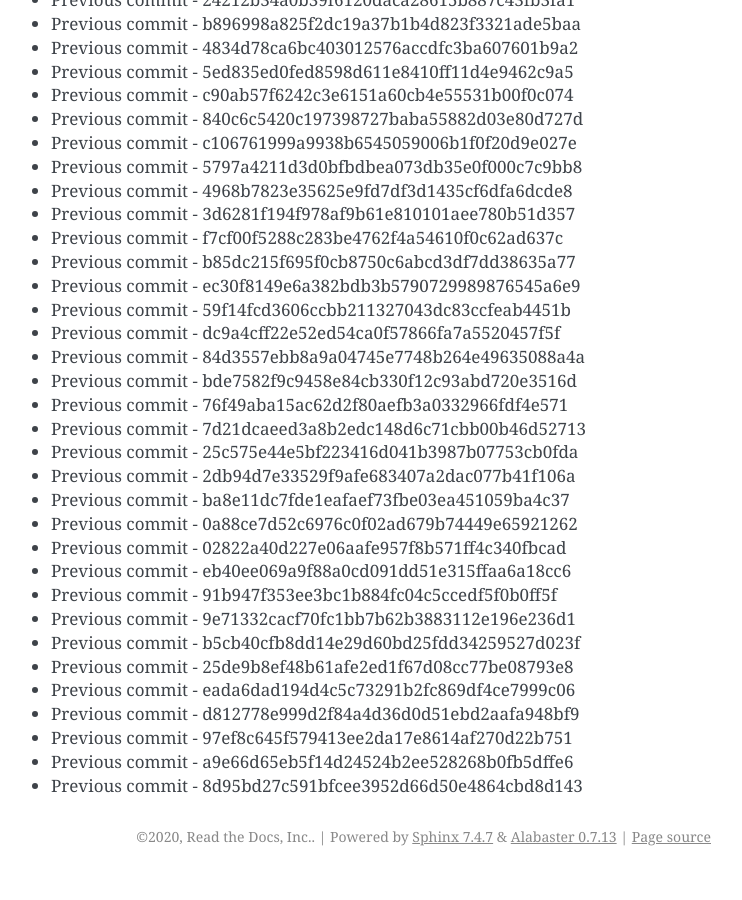
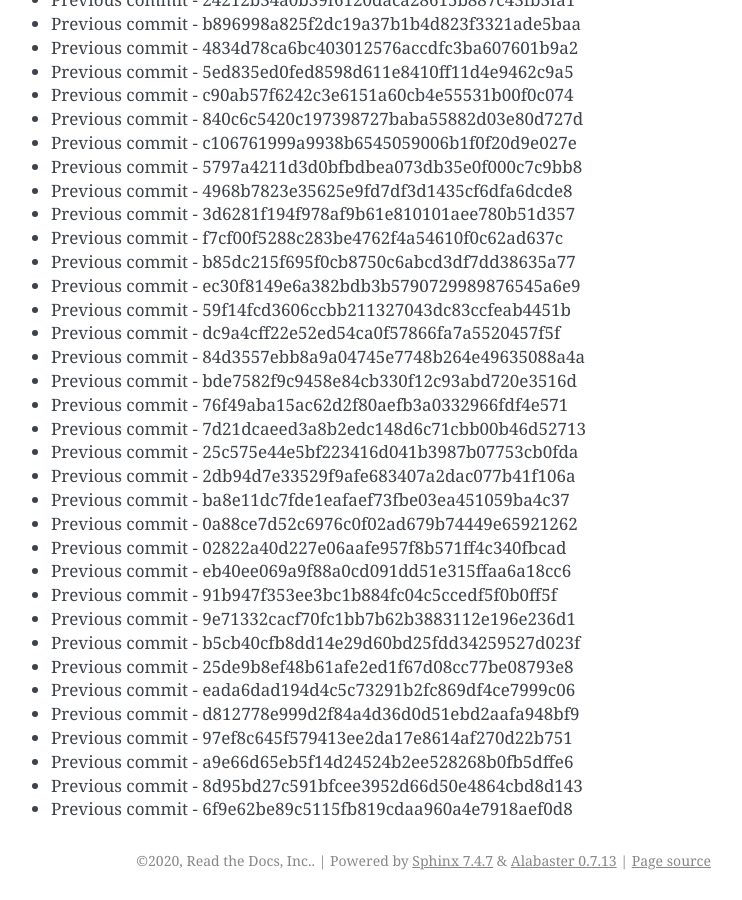
Before and after one commit to readthedocs/rtd-git-stresstest, a Sphinx documentation site: the page built from docs/updates.rst, in a window 1280 px wide and 900 px high, scrolled down 9008 px. Shown: the whole window, without its empty margins (399-1141 px from the left). Built offline with Sphinx 7.4.7, drawn with Linux system fonts in a browser that asks for light colours; before the commit the page ends 9884 px from its top, so only the background shows below that.

Commit message:
Generating commit from previous: 6f9e62be89c5115fb819cdaa960a4e7918aef0d8

```diff
--- a/docs/updates.rst
+++ b/docs/updates.rst
@@ -410,3 +410,4 @@ It can be tested for any performance characteristics.
 * Previous commit - 97ef8c645f579413ee2da17e8614af270d22b751
 * Previous commit - a9e66d65eb5f14d24524b2ee528268b0fb5dffe6
 * Previous commit - 8d95bd27c591bfcee3952d66d50e4864cbd8d143
+* Previous commit - 6f9e62be89c5115fb819cdaa960a4e7918aef0d8
```
